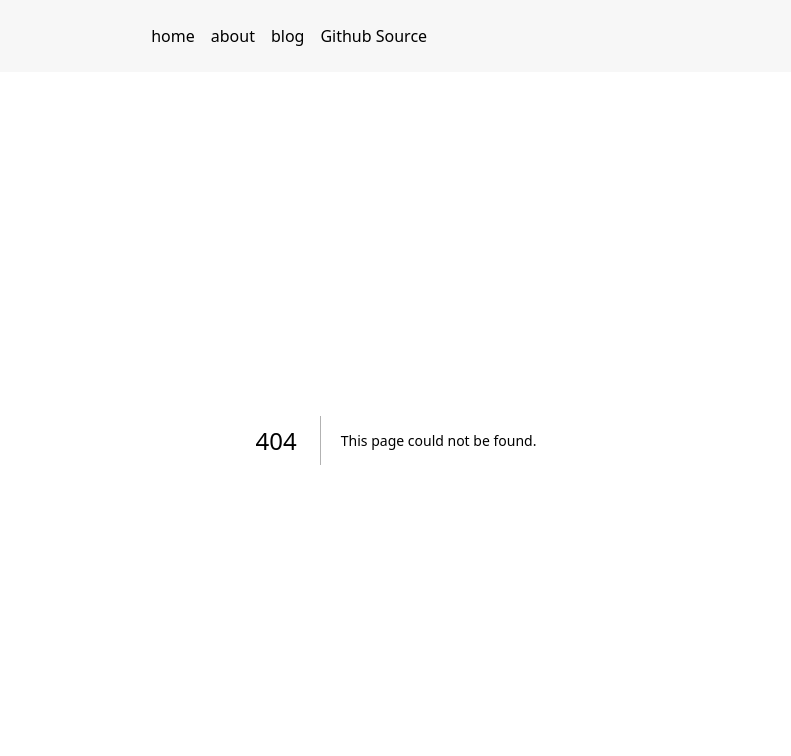
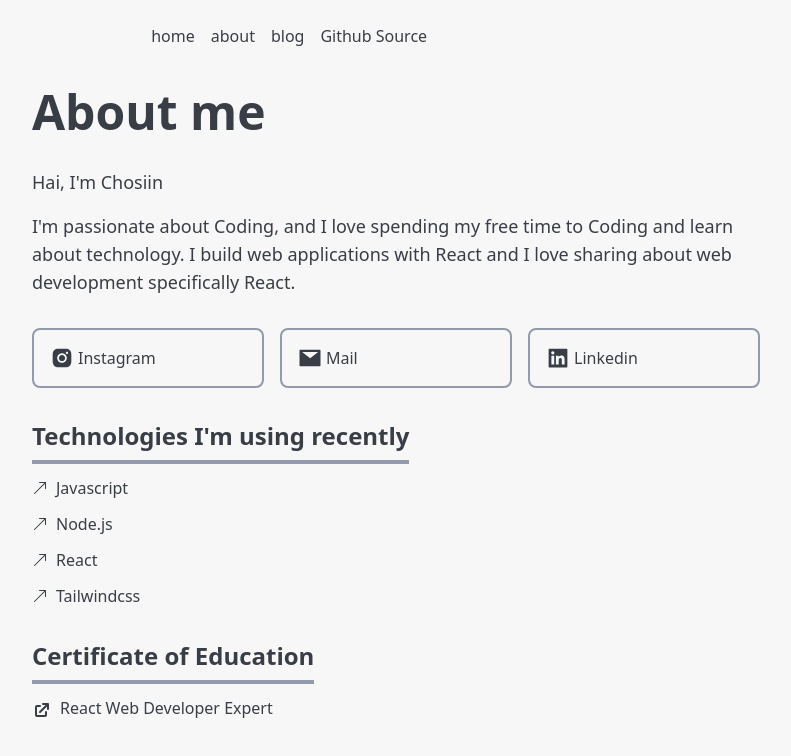
Before and after one commit to shikin93/shikin-homepage, a Next.js app: page /about in a window 1280 px wide. Before the commit this address had no page. Shown: the top 756 px of the page, without its empty margins (244-1035 px from the left). Built offline with nearby package versions, Linux system fonts and the light colour scheme.

Commit message:
add about page

```diff
--- /dev/null
+++ b/pages/about/index.js
@@ -0,0 +1,72 @@
+import Head from "next/head";
+import Link from "next/link";
+import { AiFillInstagram, AiFillMail, AiFillLinkedin } from 'react-icons/ai';
+import { HiExternalLink } from 'react-icons/hi';
+import { BsArrowUpRight } from 'react-icons/bs';
+
+const tech = ["Javascript", "Node.js", "React", "Tailwindcss"];
+
+const About = () => {
+  return (
+    <>
+      <Head>
+        <title>Shikin / About me</title>
+      </Head>
+      <section className="my-12">
+        <h1 className="text-5xl font-bold">About me</h1>
+        <section className="my-8 text-lg">
+          <p>Hai, I&apos;m Chosiin</p>
+          <p className="my-4">I&apos;m passionate about Coding, and I love spending my free time to Coding and learn about technology. I build web applications with React and I love sharing about web development specifically React.</p>
+        </section>
+        <aside className="my-8">
+          <div className="grid grid-cols-1 gap-4 md:grid-cols-3">
+            <Link href="https://www.instagram.com/shikin.93/">
+              <div className="border-2 border-accentDark rounded-lg p-4 flex gap-1 hover:bg-accentDark hover:text-background">
+                <AiFillInstagram className="text-2xl" />
+                Instagram
+              </div>
+            </Link>
+            <Link href="mailto:official.shiin@gmail.com">
+              <div className="border-2 border-accentDark rounded-lg p-4 flex gap-1 hover:bg-accentDark hover:text-background">
+                <AiFillMail className="text-2xl" />
+                Mail
+              </div>
+            </Link>
+            <Link href="#">
+              <div className="border-2 border-accentDark rounded-lg p-4 flex gap-1 hover:bg-accentDark hover:text-background">
+                <AiFillLinkedin className="text-2xl" />
+                Linkedin
+              </div>
+            </Link>
+          </div>
+        </aside>
+        <section className="my-8">
+          <h2 className="border-b-4 w-fit border-b-accentDark pb-2 mb-3 text-2xl font-bold">Technologies I&apos;m using recently</h2>
+          <ul>
+            {
+              tech.map((item) => (
+                <li key={item} className="flex items-center gap-2 mb-3">
+                  <BsArrowUpRight />
+                  {item}
+                  </li>
+              ))
+            }
+          </ul>
+        </section>
+        <section className="my-8">
+          <h2 className="border-b-4 w-fit border-b-accentDark pb-2 mb-3 text-2xl font-bold">Certificate of Education</h2>
+          <ul>
+            <Link href="https://www.dicoding.com/certificates/NVP79NNQ4ZR0" target="_blank">
+              <li className="flex items-end gap-2 hover:underline">
+                <HiExternalLink className="text-xl" />
+                <p>React Web Developer Expert</p>
+              </li>
+            </Link>
+          </ul>
+        </section>
+      </section>
+    </>
+  );
+};
+
+export default About;
```
